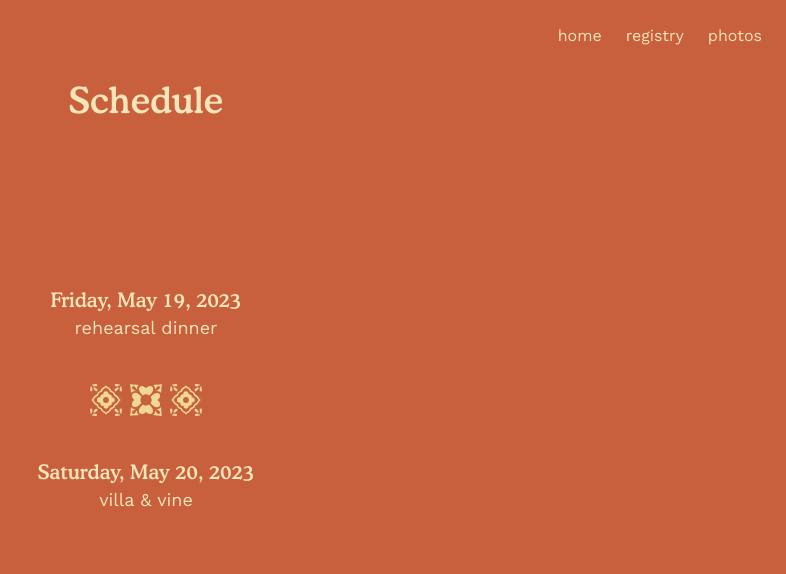
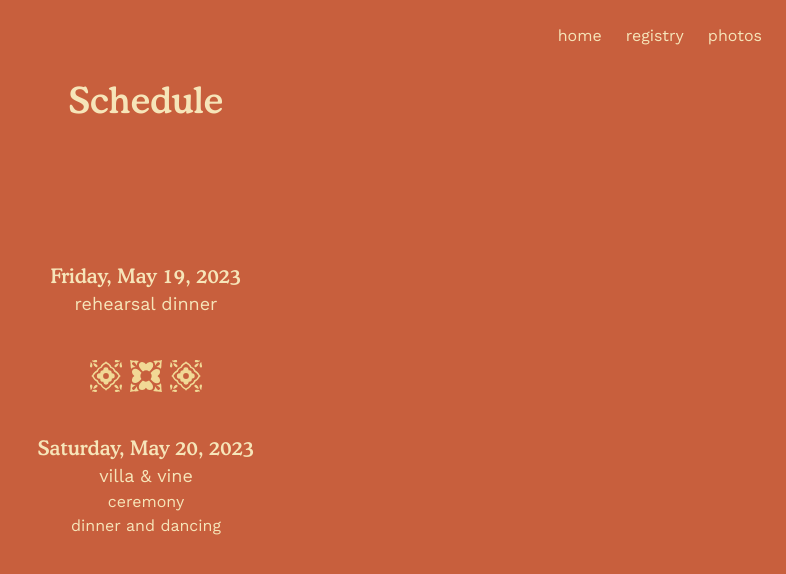
Before and after one commit to thisjeremiah/jeremiahsarah.wedding, a Next.js app: page /schedule in a window 1280 px wide. Shown: the top 574 px of the page, without its empty margins (494-1280 px from the left). Built offline with nearby package versions, Linux system fonts and the light colour scheme; a web font is replaced by a local one.

Commit message:
add some info to schedule

```diff
--- a/pages/schedule.tsx
+++ b/pages/schedule.tsx
@@ -22,6 +22,8 @@ const Schedule: NextPage = () => {
             <div>
               <h2 className="font-serif text-xl">Saturday, May 20, 2023</h2>
               <p className="lowercase text-lg">Villa & Vine</p>
+              <p className="lowercase text-base">Ceremony</p>
+              <p className="lowercase text-base">Dinner and Dancing</p>
             </div>
           </div>
         </div>
```
